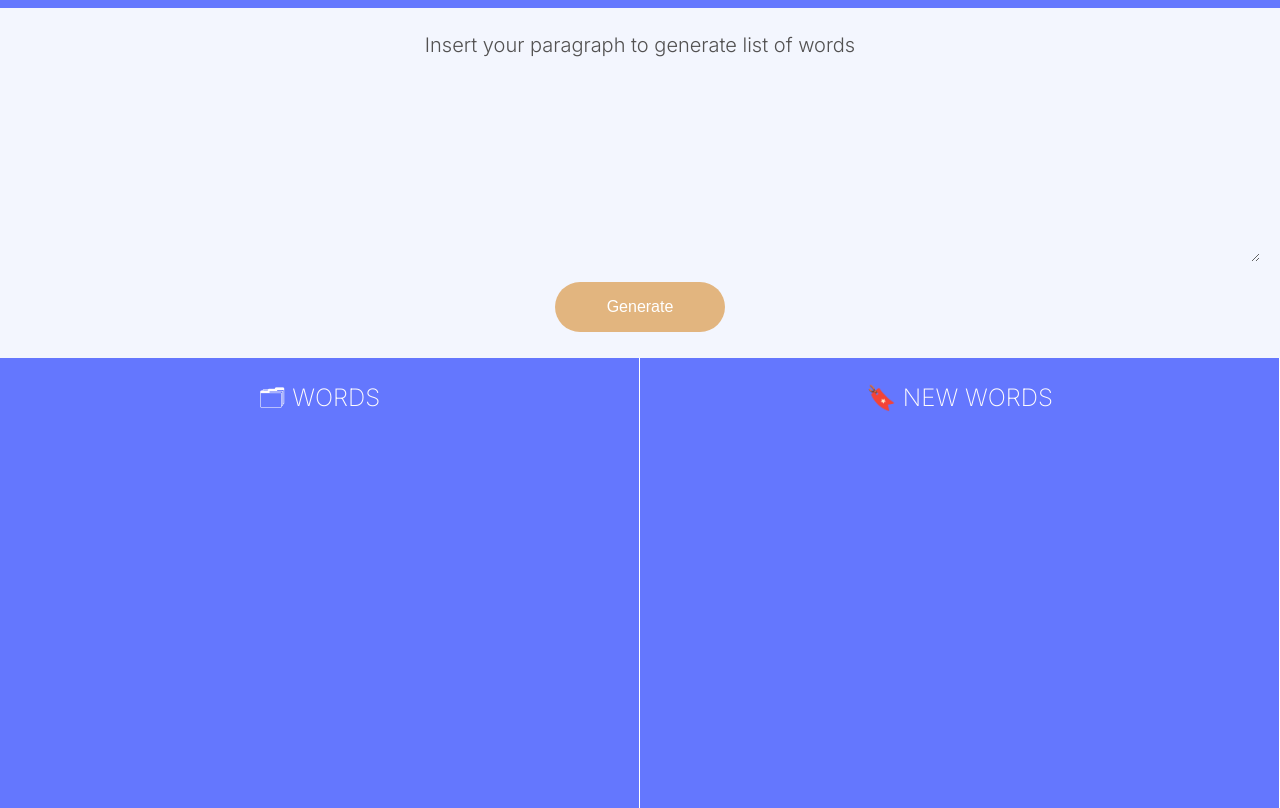
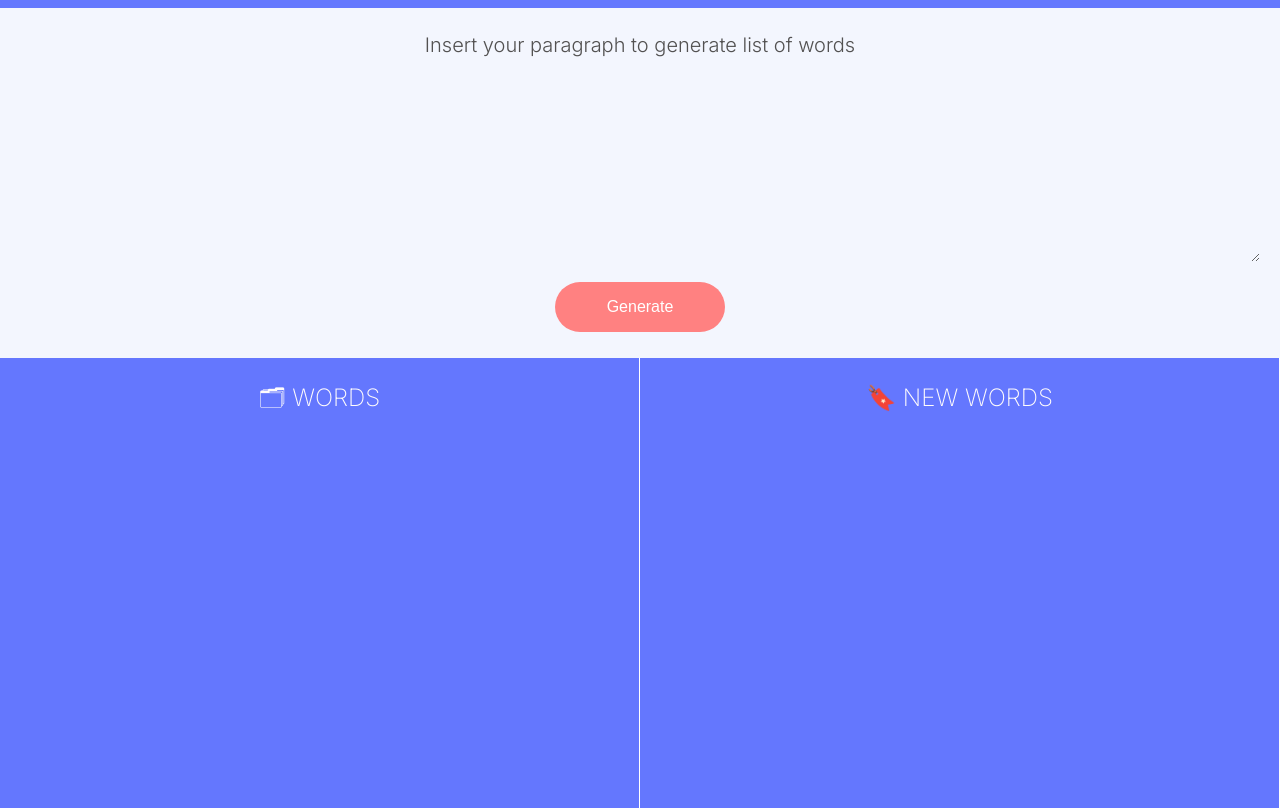
Before and after one commit to mazencanada/word-me, a plain HTML site: page index.html in a window 1280 px wide. Shown: the part 79-887 px from the top of the page. Drawn offline with Linux system fonts and the light colour scheme.

Commit message:
Update style.css

```diff
--- a/style.css
+++ b/style.css
@@ -63,14 +63,16 @@ button{
     border: none;
     margin-bottom: 0;
     color: rgb(255, 255, 255);
-    background-color: #dea45dc9;
+    background-color: #ff8181;
+
     font-size: 16px;
 }
 button:hover{
     cursor: pointer;
     color:white;
-    background-color: #e49f4b;
     transition-duration: 0.6s;
+    background-color: #ff7272;
+
 }
 
 
```
